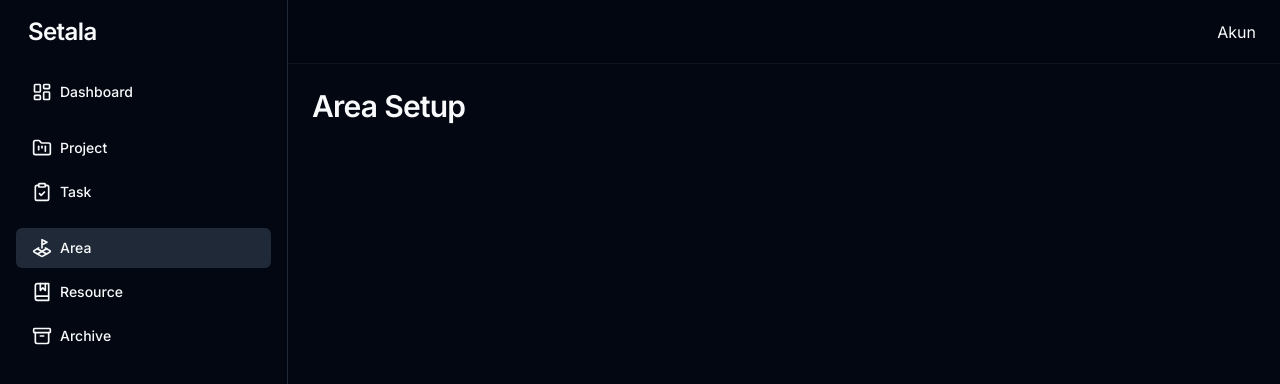
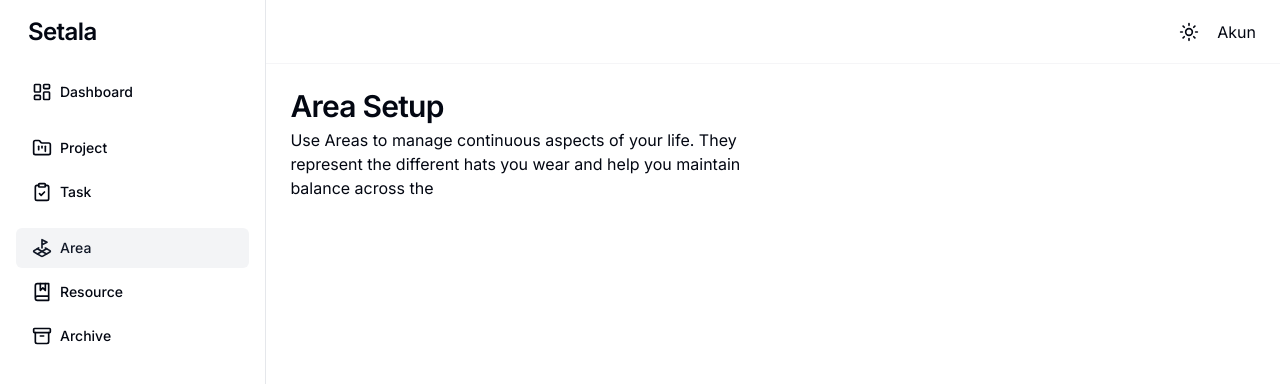
Before and after one commit to yogiprsetya/setala, a Next.js app: page /area in a window 1280 px wide. Shown: the top 384 px of the page. Built offline with nearby package versions, Linux system fonts and the light colour scheme.

Commit message:
setup theme toggle

```diff
--- a/app/(UserArena)/_components/Header.tsx
+++ b/app/(UserArea)/_components/Header.tsx
@@ -1,6 +1,7 @@
 'use client';
 
-import { Menu } from 'lucide-react';
+import { Menu, MoonStar } from 'lucide-react';
+import { ThemeToggle } from '~/components/common/ThemeToggle';
 import { Button } from '~/components/ui/button';
 import { SheetTrigger } from '~/components/ui/sheet';
 
@@ -14,6 +15,10 @@ export const Header = () => (
       </SheetTrigger>
     </div>
 
-    <h1>Akun</h1>
+    <div className="flex gap-2 items-center">
+      <ThemeToggle />
+
+      <h1>Akun</h1>
+    </div>
   </header>
 );
--- /dev/null
+++ b/app/(UserArea)/_components/TitlePage.tsx
@@ -0,0 +1,16 @@
+import { Text } from '~/components/ui/text';
+
+type Props = {
+  title: string;
+  description: string;
+};
+
+export const TitlePage = (props: Props) => (
+  <>
+    <Text tag="h1" variant="heading-2" className="mb-1">
+      {props.title}
+    </Text>
+
+    <Text className="md:w-6/12">{props.description}</Text>
+  </>
+);
--- /dev/null
+++ b/app/(UserArea)/area/page.tsx
@@ -0,0 +1,13 @@
+import { TitlePage } from '../_components/TitlePage';
+
+const AreaPage = () => (
+  <div>
+    <TitlePage
+      title="Area Setup"
+      description="Use Areas to manage continuous aspects of your life. They represent the different hats you
+      wear and help you maintain balance across the"
+    />
+  </div>
+);
+
+export default AreaPage;
--- a/app/(UserArena)/area/page.tsx
+++ /dev/null
@@ -1,11 +0,0 @@
-import { Text } from '~/components/ui/text';
-
-const AreaPage = () => (
-  <div>
-    <Text tag="h1" variant="heading-2">
-      Area Setup
-    </Text>
-  </div>
-);
-
-export default AreaPage;
--- a/app/layout.tsx
+++ b/app/layout.tsx
@@ -25,7 +25,7 @@ export default function RootLayout({
       <body
         className={cn('min-h-screen font-sans antialiased bg-background/50', fontSans.variable)}
       >
-        <ThemeProvider attribute="class" defaultTheme="dark">
+        <ThemeProvider attribute="class" defaultTheme="light">
           {children}
         </ThemeProvider>
       </body>
--- /dev/null
+++ b/components/common/ThemeToggle.tsx
@@ -0,0 +1,16 @@
+import { Button } from '~/components/ui/button';
+import { MoonStar, Sun } from 'lucide-react';
+import { useTheme } from 'next-themes';
+
+export const ThemeToggle = () => {
+  const { theme, setTheme } = useTheme();
+  const isDark = theme === 'dark';
+
+  const Icon = isDark ? MoonStar : Sun;
+
+  return (
+    <Button size="icon" variant="ghost" onClick={() => setTheme(isDark ? 'light' : 'dark')}>
+      <Icon className="w-5 h-5" />
+    </Button>
+  );
+};
```
Also changed, not shown: hooks/useIsClient.ts (added, +11 -0 lines), app/(UserArea)/_components/Sidebar.tsx (renamed from app/(UserArena)/_components/Sidebar.tsx), app/(UserArea)/dashboard/page.tsx (renamed from app/(UserArena)/dashboard/page.tsx), app/(UserArea)/layout.tsx (renamed from app/(UserArena)/layout.tsx).
